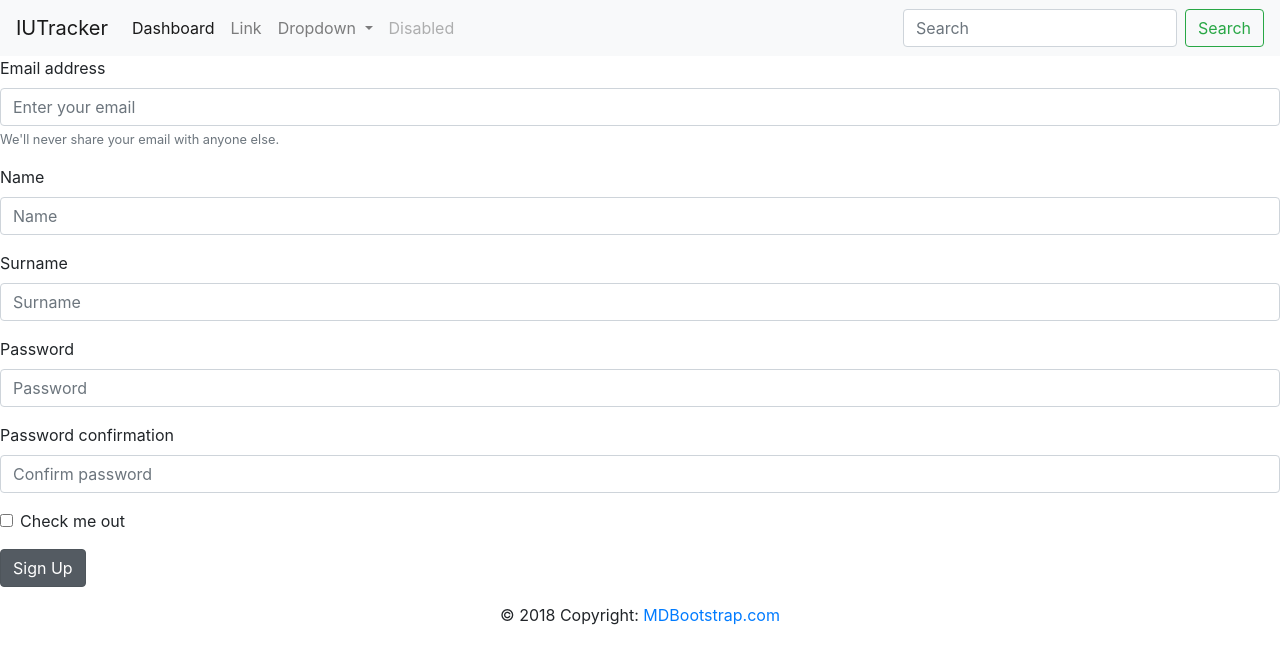
After one commit to CurlySpeaker/swp, a Django app: page /registration/ in a window 1280 px wide. The commit adds this page. Shown: the top 664 px of the page. Run offline with Django 3.2, Linux system fonts and the light colour scheme; some libraries are stand-ins or nearby versions.

Commit message:
Registration template, view and url are added

```diff
--- a/baseApp/templates/baseApp/authorization.html
+++ b/baseApp/templates/baseApp/authorization.html
@@ -17,6 +17,10 @@ Authorization
     <input type="checkbox" class="form-check-input" id="exampleCheck1">
     <label class="form-check-label" for="exampleCheck1">Check me out</label>
   </div>
+  <div class="form-group">
+    <label for="exampleInputPassword1">Name</label>
+    <input class="form-control" id="exampleInputPassword1" placeholder="Name">
+  </div>
 <a href="{% url 'acc' %}" class="btn btn-secondary active" role="button" aria-pressed="true">Sign In</a>
 </form>
 {% endblock %}
--- a/baseApp/templates/baseApp/dashboard.html
+++ b/baseApp/templates/baseApp/dashboard.html
@@ -5,7 +5,7 @@ Dashboard
 {% block signin %}
 <a href="{% url 'auth' %}" class="btn btn-secondary active" role="button" aria-pressed="true">Sign In</a>
 
-<a href="{% url 'auth' %}" class="btn btn-secondary active" role="button" aria-pressed="true">Register</a>
+<a href="{% url 'registration' %}" class="btn btn-secondary active" role="button" aria-pressed="true">Register</a>
 {% endblock %}
 {% block content %}
 <div id="carouselExampleIndicators" class="carousel slide" data-ride="carousel">
--- /dev/null
+++ b/baseApp/templates/baseApp/registration.html
@@ -0,0 +1,34 @@
+{% extends 'baseApp/basePage.html' %}
+{% block title %}
+Registration
+{% endblock %}
+{% block content %}
+<form>
+  <div class="form-group">
+    <label for="exampleInputEmail1">Email address</label>
+    <input type="email" class="form-control" id="exampleInputEmail1" aria-describedby="emailHelp" placeholder="Enter your email">
+    <small id="emailHelp" class="form-text text-muted">We'll never share your email with anyone else.</small>
+  </div>
+  <div class="form-group">
+    <label for="userName">Name</label>
+    <input class="form-control" id="userName" placeholder="Name">
+  </div>
+  <div class="form-group">
+    <label for="userSurname">Surname</label>
+    <input class="form-control" id="userSurname" placeholder="Surname">
+  </div>
+  <div class="form-group">
+    <label for="exampleInputPassword1">Password</label>
+    <input type="password" class="form-control" id="exampleInputPassword1" placeholder="Password">
+  </div>
+  <div class="form-group">
+    <label for="exampleInputPassword1">Password confirmation</label>
+    <input type="password" class="form-control" id="exampleInputPassword1" placeholder="Confirm password">
+  </div>
+  <div class="form-group form-check">
+    <input type="checkbox" class="form-check-input" id="exampleCheck1">
+    <label class="form-check-label" for="exampleCheck1">Check me out</label>
+  </div>
+<a href="{% url 'acc' %}" class="btn btn-secondary active" role="button" aria-pressed="true">Sign Up</a>
+</form>
+{% endblock %}
--- a/baseApp/urls.py
+++ b/baseApp/urls.py
@@ -4,4 +4,5 @@ urlpatterns = [
     path('', views.index, name='index'),
     path('authorization/', views.auth, name='auth'),
     path('account/', views.acc, name='acc'),
+    path('registration/', views.registration, name='registration'),
 ]
--- a/baseApp/views.py
+++ b/baseApp/views.py
@@ -11,3 +11,6 @@ def auth(request):
 
 def acc(request):
     return render(request, 'baseApp/account.html')
+
+def registration(request):
+	return render(request, 'baseApp/registration.html')
```
